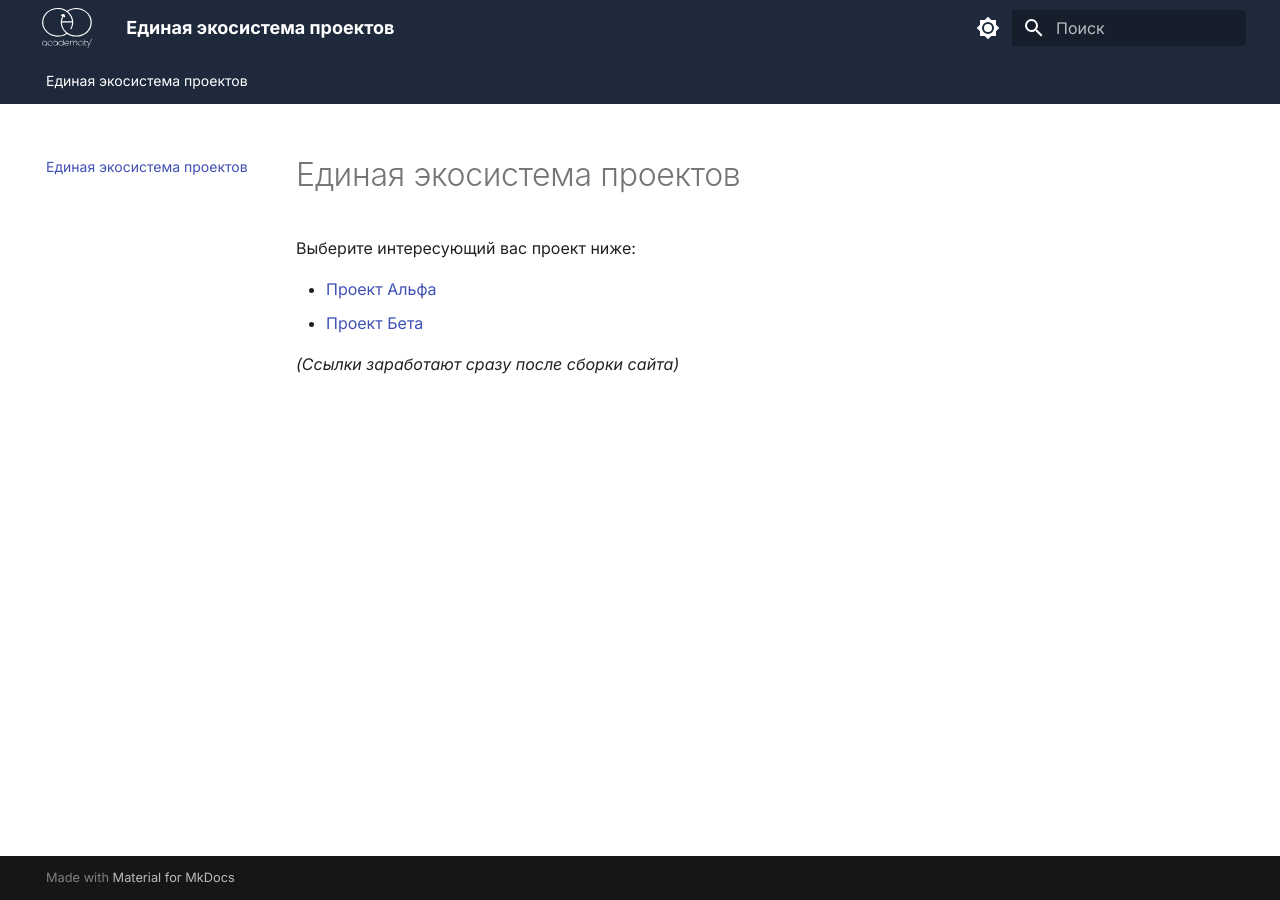
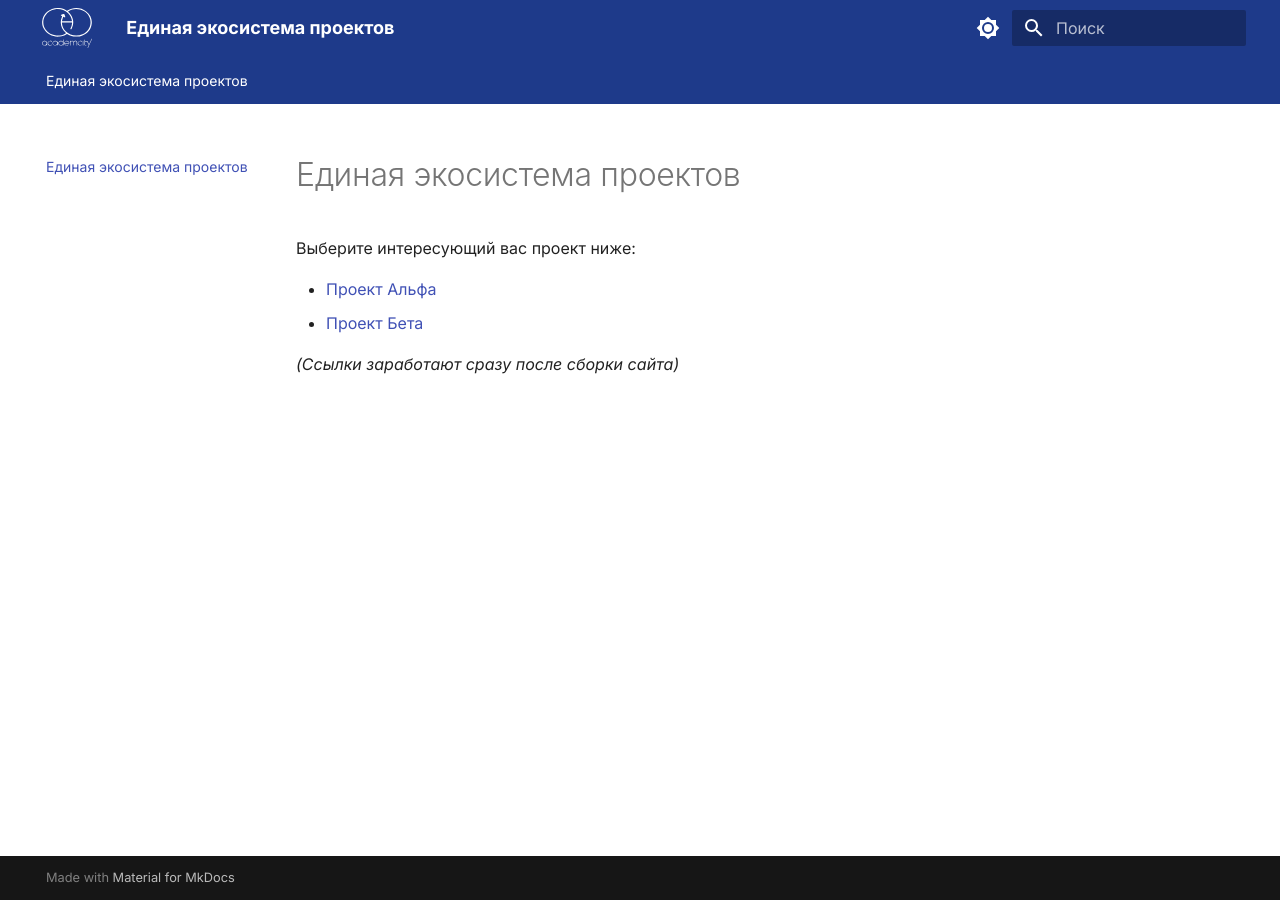
Before and after one commit to plankconstanta/central-docs, an MkDocs documentation site: the page built from docs/index.md, in a window 1280 px wide. Built offline with MkDocs 1.6.1 and Material for MkDocs 9.7.7, drawn with Linux system fonts in a browser that asks for light colours.

Commit message:
Update extra.css

```diff
--- a/docs/stylesheets/extra.css
+++ b/docs/stylesheets/extra.css
@@ -11,11 +11,11 @@
 /* Точные цвета бренда AcademCity */
 :root [data-md-color-scheme="default"] {
   /* Основной темно-синий цвет бренда (шапка, элементы навигации) */
-  --md-primary-fg-color:        #1e293b;
+  --md-primary-fg-color:        #1E3A8A;
   --md-primary-fg-color--dark:  #0f172a;
 
   /* Акцентный цвет (активные ссылки, кнопки, подсветка) */
-  --md-accent-fg-color:         #2563eb;
+  --md-accent-fg-color:         #0D9488;
   --md-accent-fg-color--transparent: rgba(37, 99, 235, 0.1);
 }
 
```
